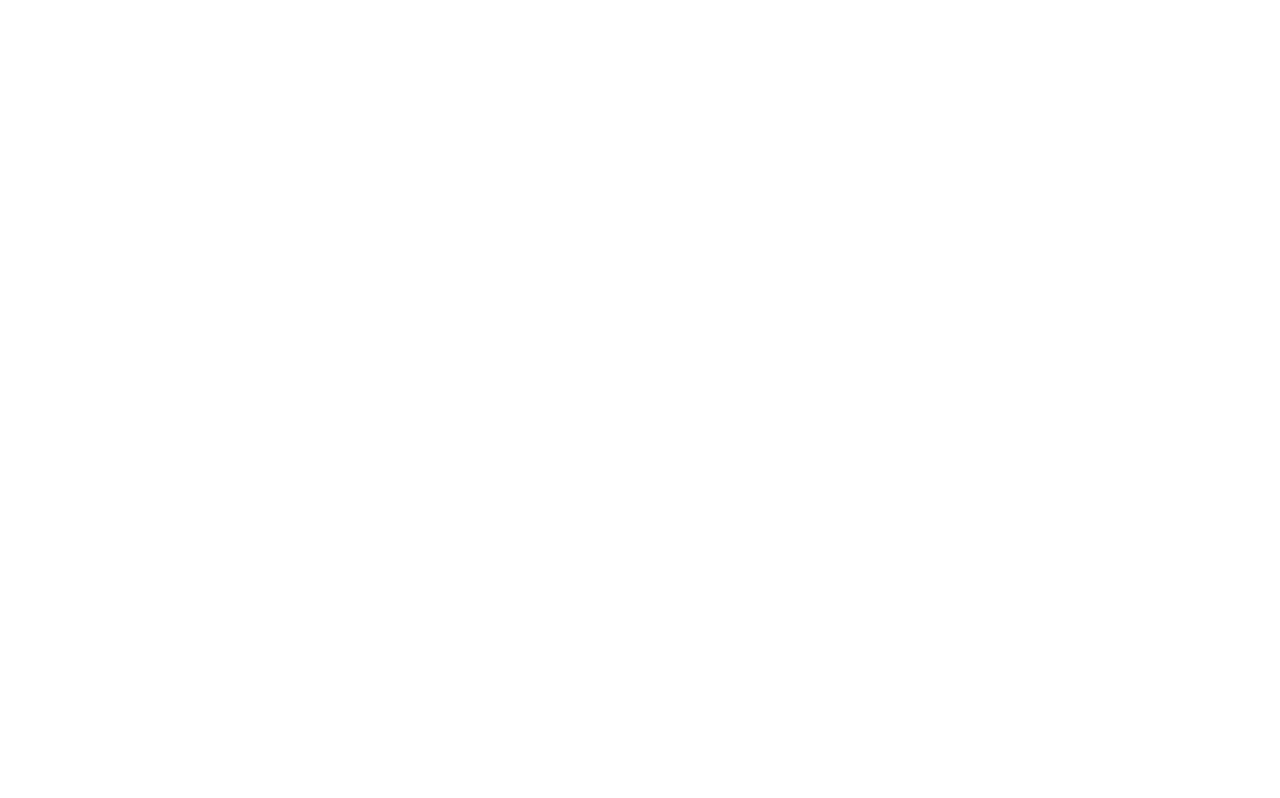
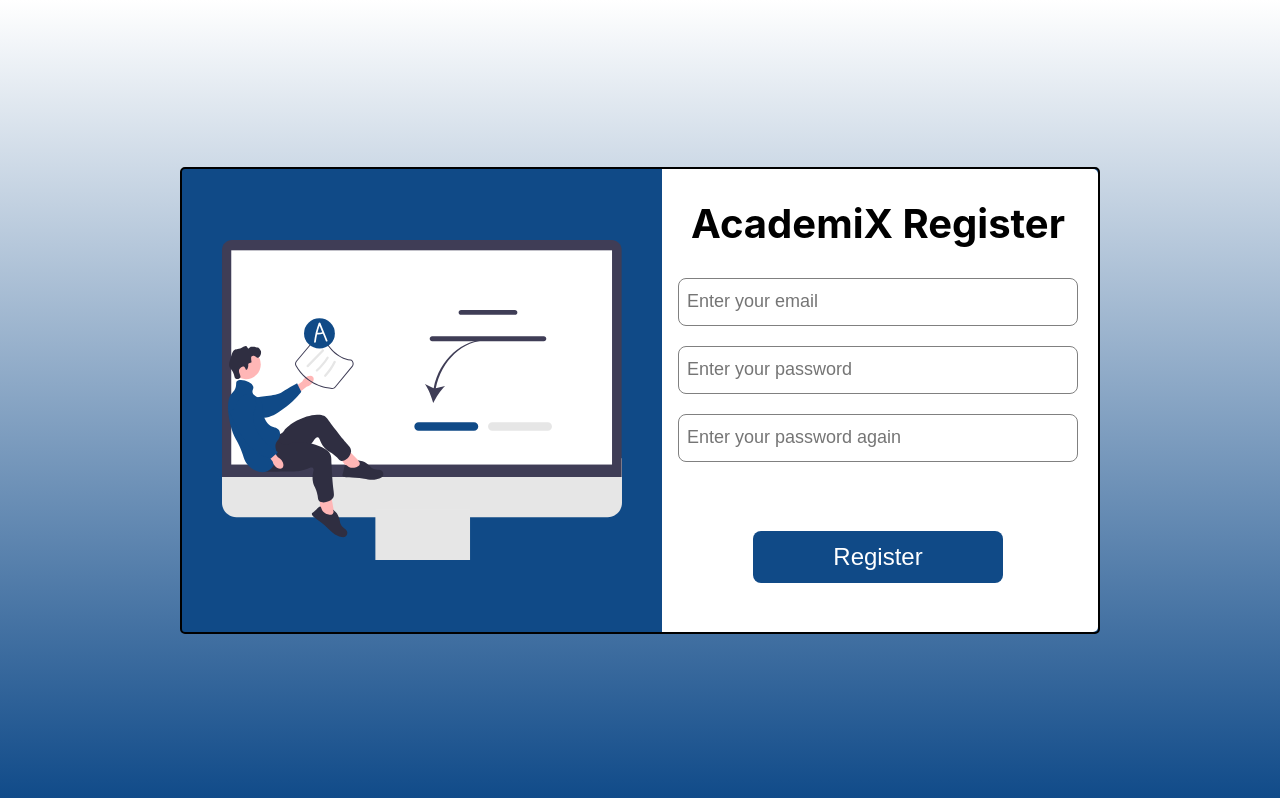
Before and after one commit to KirilChingarov/AcademiX-FrontEnd, a React (Create React App) app: page /register in a window 1280 px wide. Before the commit this address had no page. Built offline with nearby package versions, Linux system fonts and the light colour scheme.

Commit message:
created register page

```diff
--- a/src/App.js
+++ b/src/App.js
@@ -5,6 +5,7 @@
 import DegreeProjectsPage from './pages/DisplayDegreeProjects/DegreeProjectsPage'
 import ViewDegreeProject from './pages/ViewDegreeProject/ViewDegreeProject'
 import HomePage from './pages/Home/HomePage'
+import RegisterPage from './pages/Register/RegisterPage'
 
 function App() {
   return (
@@ -13,6 +14,7 @@
         <Routes>
           <Route path='/' element={<HomePage />} />
           <Route path='/login' element={<LoginPage />} />
+          <Route path='register' element={<RegisterPage/>} />
           <Route
             path='/create-degree-project'
             element={<CreateDegreeProjectPage />}
--- /dev/null
+++ b/src/pages/Register/RegisterPage.css
@@ -0,0 +1,89 @@
+#mainContainer{
+    display: flex;
+    height: 100vh;
+    align-items: center;
+    justify-content: center;
+    background: linear-gradient(0deg, hsla(211, 79%, 30%, 1) 0%, hsla(0, 0%, 100%, 1) 100%);
+    filter: progid: DXImageTransform.Microsoft.gradient( startColorstr="#104A87", endColorstr="#FFFFFF", GradientType=1 );
+}
+
+#mainContainer > img {
+    height: 100px;
+}
+
+.wrapperContainer {
+    display: flex;
+    align-items: center;
+    justify-content: center;
+    border-width: thin;
+    border-radius: 5px;
+    border-style: solid;
+    border-width: 2px;
+    margin: 40px;
+    background-color: #104a87;
+}
+
+#img-container{
+    height: 40vh;
+    width: 50vh;
+    align-items: center;
+    justify-content: center;
+    background: url('../../../public/login.svg');
+    background-color: #104a87;
+    background-size: cover;
+    margin: 0 40px;
+}
+
+.registerFormWrapper{
+    border-top-right-radius: 5px;
+    border-bottom-right-radius: 5px;
+    padding-left: 1rem;
+    padding-right: 20px;
+    padding-top: 30px;
+    background-color: #fff;
+}
+
+.titleContainer {
+    display: flex;
+    flex-direction: column;
+    font-size: 40px;
+    font-weight: bolder;
+    align-items: center;
+    justify-content: center;
+    margin-bottom: 30px;
+}
+
+.buttonContainer {
+    display: flex;
+    flex-direction: column;
+    align-items: center;
+    justify-content: center;
+    height: 150px;
+}
+
+.inputContainer {
+    display: flex;
+    flex-direction: column;
+    align-items: flex-start;
+    justify-content: center;
+    margin-bottom: 20px;
+}
+
+.inputContainer > .errorLabel {
+    color: red;
+    font-size: 12px;
+}
+
+.inputBox {
+    height: 48px;
+    width: 400px;
+    font-size: large;
+    border-radius: 8px;
+    border: 1px solid grey;
+    padding-left: 8px;
+}
+
+#inputButton{
+    width: 250px;
+    background-color: #104a87;
+}
--- /dev/null
+++ b/src/pages/Register/RegisterPage.js
@@ -0,0 +1,113 @@
+import React, { useState } from 'react'
+import { useNavigate } from 'react-router-dom'
+import './RegisterPage.css'
+import { validEmail } from '../../utils/regex.js'
+
+const RegisterPage = () => {
+  const [email, setEmail] = useState('')
+  const [password, setPassword] = useState('')
+  const [repeatPassword, setRepeatPassword] = useState('')
+  const [emailError, setEmailError] = useState('')
+  const [passwordError, setPasswordError] = useState('')
+
+  const navigate = useNavigate()
+
+  const handleEmailChange = (e) => {
+    setEmail(e.target.value)
+    setEmailError('')
+  }
+
+  const handlePasswordChange = (e) => {
+    setPassword(e.target.value)
+    setPasswordError('')
+  }
+
+  const handleRepeatPasswordChange = (e) => {
+    setRepeatPassword(e.target.value)
+    setPasswordError('')
+  }
+
+  const handleSubmit = (e) => {
+    setEmailError('')
+    setPasswordError('')
+
+    if ('' === email) {
+      setEmailError('Please enter your email')
+      return
+    }
+
+    if (!validEmail.test(email)) {
+      setEmailError('Please enter a valid email')
+      return
+    }
+
+    if ('' === password) {
+      setPasswordError('Please enter a password')
+      return
+    }
+
+    if ('' === repeatPassword) {
+        setPasswordError('Please repeat your password')
+        return
+      }
+
+    if (password.length < 7) {
+      setPasswordError('The password must be 8 characters or longer')
+      return
+    }
+
+    if(password != repeatPassword) {
+        setPasswordError('The password must match')
+      return
+    }
+  }
+
+  return (
+    <div id={'mainContainer'} >
+      <div className={'wrapperContainer'}>
+        <div id='img-container'>
+        </div>
+        <div className={'registerFormWrapper'}>
+        <div className={'titleContainer'}>AcademiX Register</div>
+        <div className={'inputContainer'}>
+        <input
+          value={email}
+          placeholder='Enter your email'
+          onChange={(event) => handleEmailChange(event)}
+          className={'inputBox'}
+        />
+        <label className='errorLabel'>{emailError}</label>
+        </div>
+        <div className={'inputContainer'}>
+        <input
+          value={password}
+          placeholder='Enter your password'
+          onChange={(event) => handlePasswordChange(event)}
+          className={'inputBox'}
+        />
+        <label className='errorLabel'>{emailError}</label>
+        </div>
+        <div className={'inputContainer'}>
+        <input
+          value={repeatPassword}
+          placeholder='Enter your password again'
+          onChange={(event) => handleRepeatPasswordChange(event)}
+          className={'inputBox'}
+        />
+        <label className='errorLabel'>{passwordError}</label>
+        </div>
+        <div className={'buttonContainer'}>
+        <input
+          id={'inputButton'}
+          type='button'
+          onClick={handleSubmit}
+          value={'Register'}
+        />
+        </div>
+        </div>
+      </div>
+    </div>
+  )
+}
+
+export default RegisterPage
```
